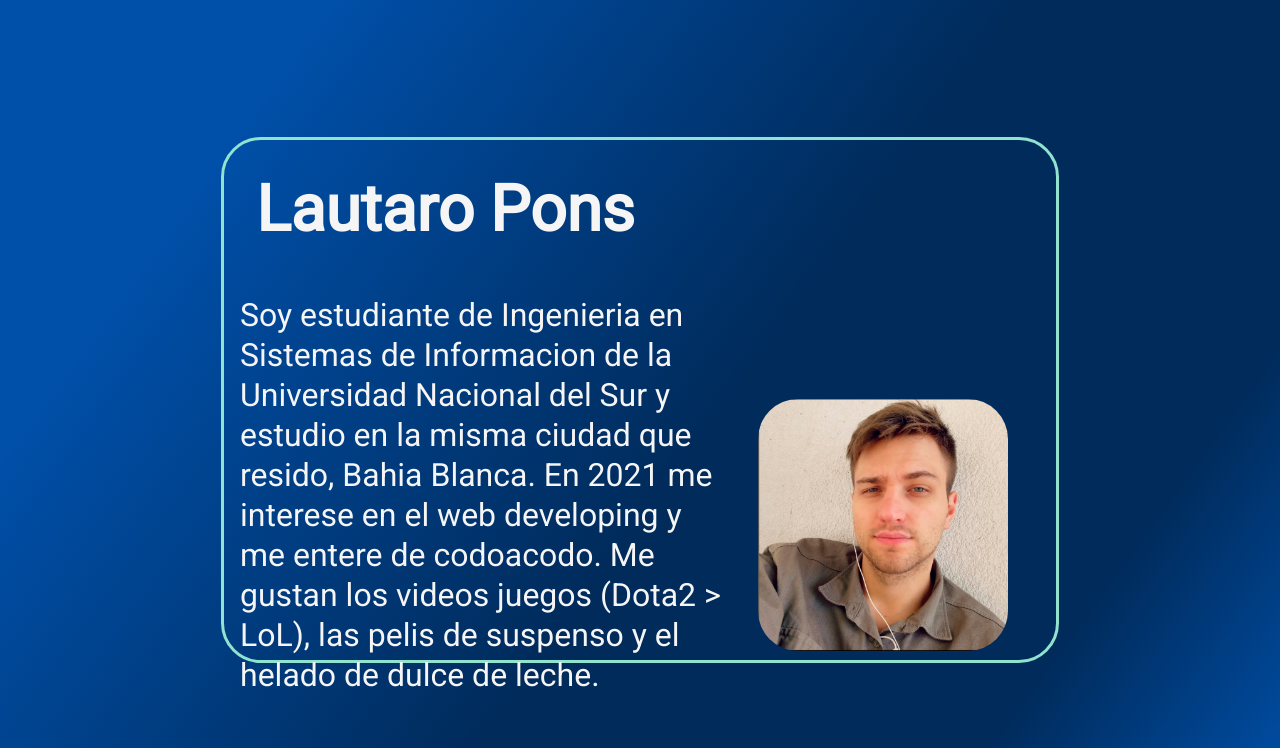
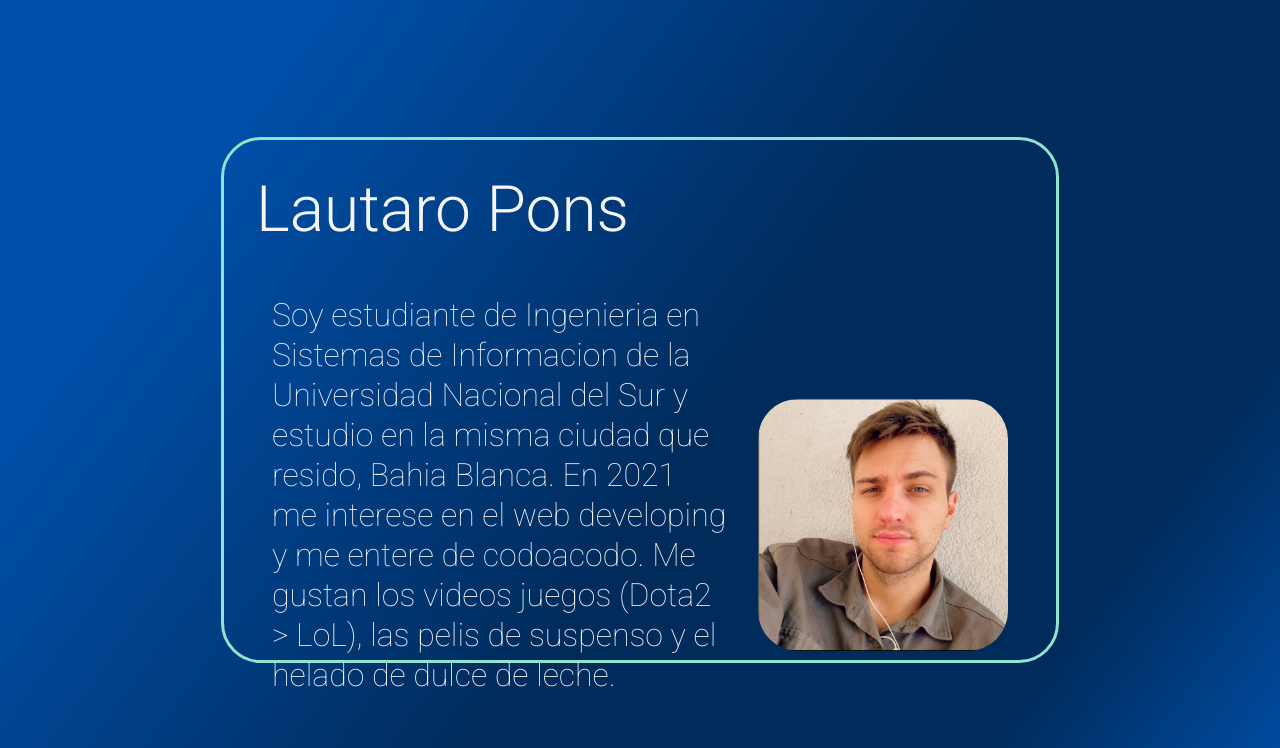
Before and after one commit to INSaNee12/id-card, a plain HTML site: page index.html in a window 1280 px wide. Shown: the top 748 px of the page. Drawn offline with Linux system fonts and the light colour scheme.

Commit message:
retoques

```diff
--- a/index.html
+++ b/index.html
@@ -5,7 +5,7 @@
     <meta http-equiv="X-UA-Compatible" content="IE=edge">
     <meta name="viewport" content="width=device-width, initial-scale=1.0">
     <link rel="stylesheet" href="styles.css">
-    <link href="https://fonts.googleapis.com/css?family=Roboto" rel="stylesheet">
+    <link href="https://fonts.googleapis.com/css2?family=Roboto:wght@100;300&display=swap" rel="stylesheet">
 
     <title>Lautaro ID</title>
 </head>
@@ -18,10 +18,10 @@
                     En 2021 me interese en el web developing y me entere de codoacodo. Me gustan los videos juegos (Dota2 > LoL), las pelis de suspenso y el helado de dulce de leche.
                 </p>
                 <a href="https://www.linkedin.com/in/lautaro-pons-0a8294221/">
-                    <img class="icono" src="linkedin_.png" alt="">
+                    <img class="icono" src="linkedin_.png" alt="icono linkedin">
                 </a>
             </article>
-            <img class="foto" src="foto_id.png" alt="Lautaro">
+            <img class="foto" src="foto_id.png" alt="Foto personal">
         </section>
     </main>
 </body>
--- a/styles.css
+++ b/styles.css
@@ -1,7 +1,7 @@
 *{
     padding: 0;
     margin: 0;
-    font-family: 'Roboto', sans-serif;
+    font-family: 'Roboto';
 
 }
 body{
@@ -26,6 +26,8 @@ main{
 h1{
     margin: 2rem;
     font-size: 4rem;
+    font-weight: 300;
+
 }
 section{
     display: flex;
@@ -39,8 +41,9 @@ article{
 }
 p{
     padding: 1rem;
+    margin-left: 2rem;
     font-size: 2rem;
-    font-weight: lighter;
+    font-weight: 100;
     line-height: 2.5rem;
     margin-bottom: 2.5rem;
 }
```
